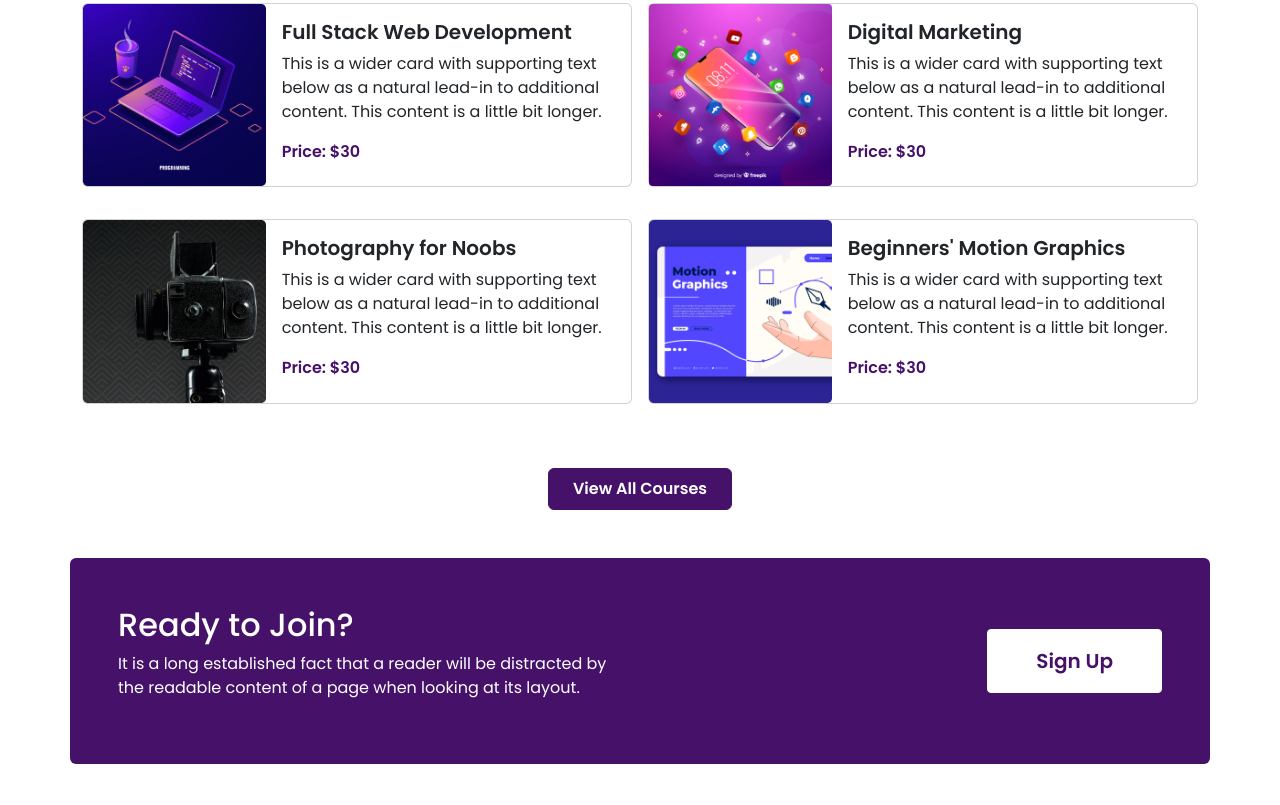
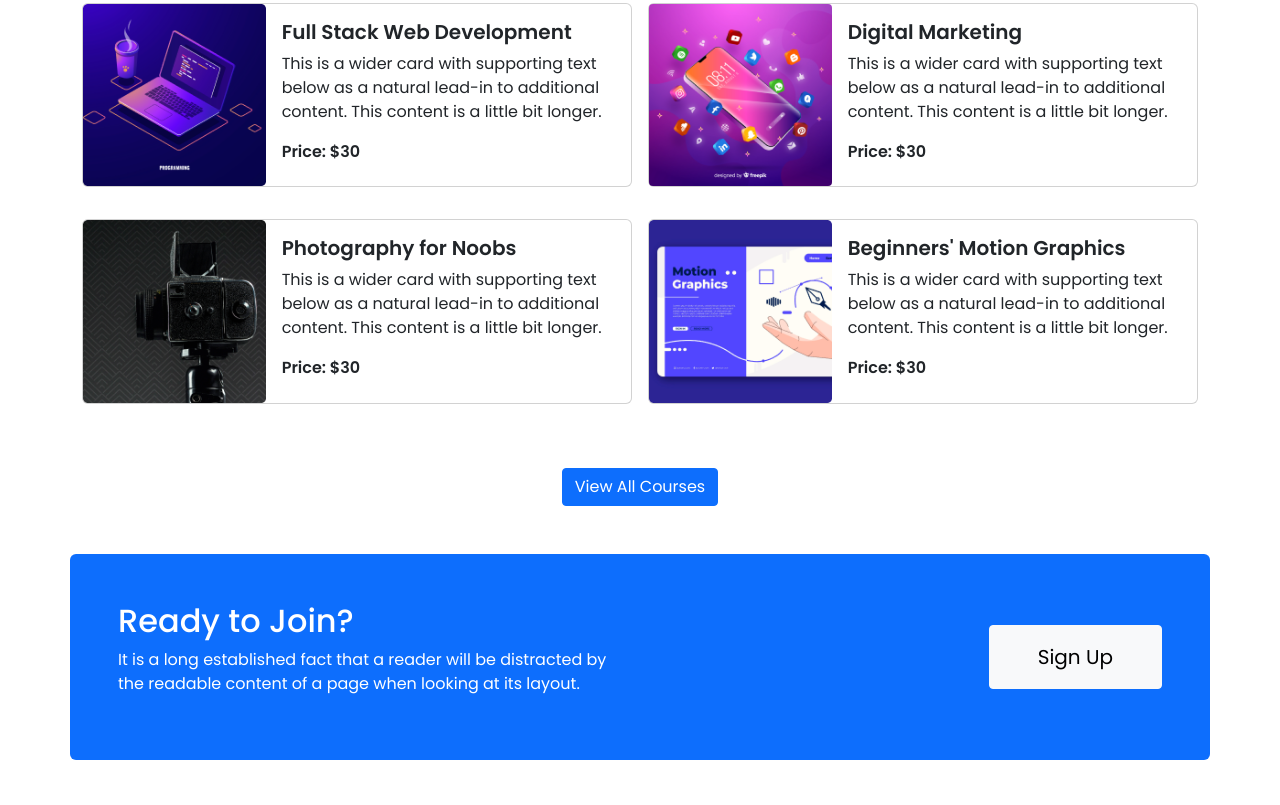
Before and after one commit to s-m-saifullah/edTech, a plain HTML site: page index.html in a window 1280 px wide. Shown: the part 1280-2085 px from the top of the page. Drawn offline with nearby package versions, Linux system fonts and the light colour scheme.

Commit message:
changed button colors to bootstrap defaults

```diff
--- a/index.html
+++ b/index.html
@@ -63,7 +63,7 @@
             </ul>
           </div>
           <button
-            class="btn btn-codebd text-codebd outline-codebd px-3 py-1 rounded-2 d-none d-lg-block"
+            class="btn btn-outline-primary d-none d-lg-block"
             type="submit"
           >
             Sign Up
@@ -72,6 +72,7 @@
       </nav>
 
       <!-- Navbar Ends -->
+
       <!-- Carousel Starts -->
       <section>
         <div class="container">
@@ -81,6 +82,7 @@
             data-bs-ride="false"
           >
             <div class="carousel-inner rounded-1">
+
               <!-- Slide 1 -->
               <div
                 class="carousel-item carousel-codebd active"
@@ -95,7 +97,7 @@
                     distracted by the readable content of a page when looking at
                     its layout.
                   </p>
-                  <button class="btn text-white bg-codebd px-4 py-2">
+                  <button class="btn btn-primary fs-5 px-4">
                     Start Now
                   </button>
                 </div>
@@ -113,7 +115,7 @@
                     distracted by the readable content of a page when looking at
                     its layout.
                   </p>
-                  <button class="btn text-white bg-codebd px-4 py-2">
+                  <button class="btn btn-primary fs-5 px-4">
                     Start Now
                   </button>
                 </div>
@@ -131,7 +133,7 @@
                     distracted by the readable content of a page when looking at
                     its layout.
                   </p>
-                  <button class="btn text-white bg-codebd px-4 py-2">
+                  <button class="btn btn-primary fs-5 px-4">
                     Start Now
                   </button>
                 </div>
@@ -367,7 +369,7 @@
           <div class="text-center">
             <a
               href="#"
-              class="btn text-white btn-lite-codebd bg-codebd outline-codebd fw-semibold px-4 py-2 mt-5"
+              class="btn btn-primary rounded-1 mt-5"
               >View All Courses</a
             >
           </div>
@@ -377,7 +379,7 @@
 
       <!-- Call to Action Starts -->
       <section class="cta my-5">
-        <div class="container bg-codebd rounded-2 p-5">
+        <div class="container bg-primary rounded-2 p-5">
           <div class="row row-cols-1 row-cols-lg-2">
             <div
               class="col text-white text-center text-lg-start d-flex flex-column justify-content-center justify-content-lg-start"
@@ -394,7 +396,7 @@
               <!-- Button trigger modal -->
               <button
                 type="button"
-                class="btn border-white fw-semibold fs-5 text-codebd bg-white rounded-1 px-4 px-lg-5 py-2 py-lg-3"
+                class="btn btn-light fs-5 rounded-1 px-4 px-lg-5 py-2 py-lg-3"
                 data-bs-toggle="modal"
                 data-bs-target="#staticBackdrop"
               >
--- a/styles/style.css
+++ b/styles/style.css
@@ -1,41 +1,11 @@
-:root {
-  --primary-color: #461169;
-}
-
 body {
   font-family: "Poppins", sans-serif;
-}
-
-.bg-codebd {
-  background-color: var(--primary-color);
-}
-
-.text-codebd {
-  color: var(--primary-color);
-}
-
-.outline-codebd {
-  border: 0.5px solid var(--primary-color);
-}
-
-.btn-codebd,
-.btn-lite-codebd {
-  transition: all 0.5s;
-}
-
-.btn-codebd:hover {
-  color: white;
-  background-color: var(--primary-color);
-}
-
-.btn-lite-codebd:hover {
-  color: var(--primary-color) !important;
-  background-color: transparent;
 }
 
 .carousel-codebd {
   min-height: 700px;
   background-repeat: no-repeat;
+  background-size: contain;
   background-position: center;
   position: relative;
   z-index: 1;
```
